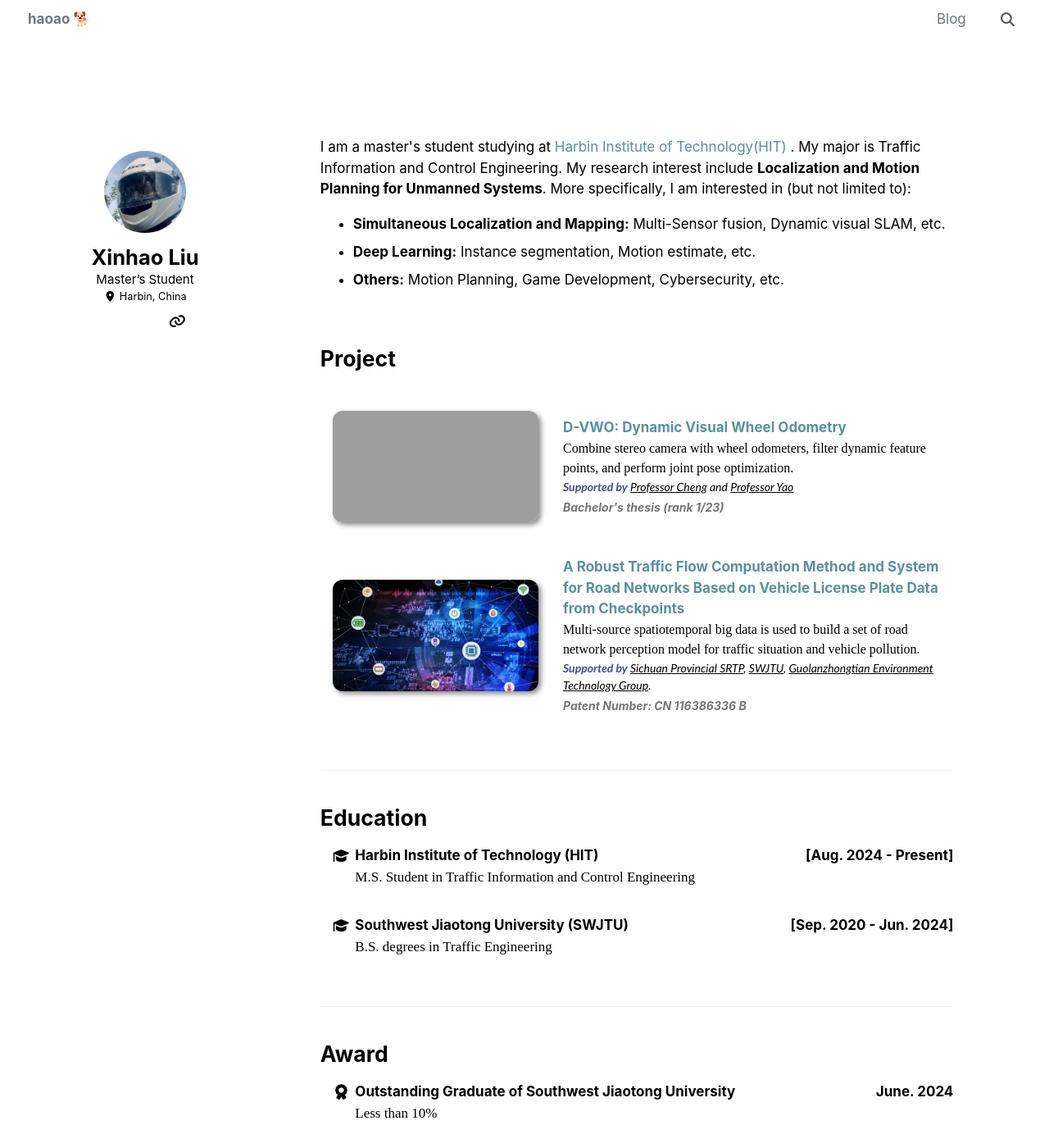
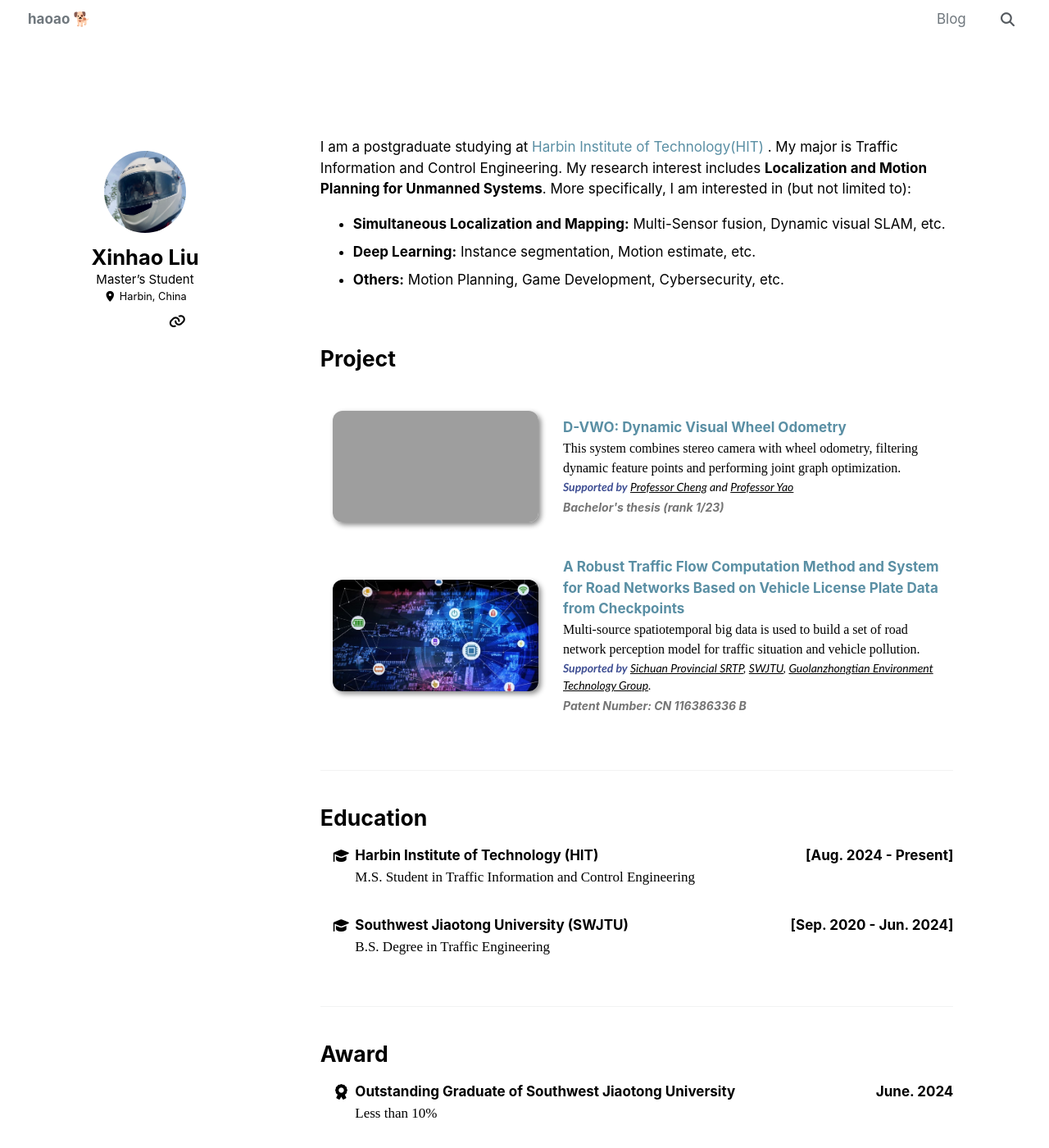
Before and after one commit to Fei-Work/Fei-Work.github.io, a Jekyll site: the page built from index.html, in a window 1280 px wide and 1400 px high. Shown: the whole window at 82% size. Built offline with Jekyll 4.4.1, drawn with Linux system fonts in a browser that asks for light colours; cached includes are drawn as plain includes; the list of posts is cut into pages by our own code; grey boxes are pictures that could not be loaded.

Commit message:
fix errors

```diff
--- a/_layouts/indroduction.html
+++ b/_layouts/indroduction.html
@@ -19,9 +19,9 @@ layout: default
 
   {% include sidebar.html %}
   <div class="archive">
-    <p>I am a master's student studying at
+    <p>I am a postgraduate studying at
       <a href="http://en.hit.edu.cn/" target="_blank"> Harbin Institute of Technology(HIT)</a>
-      . My major is Traffic Information and Control Engineering. My research interest include <strong>Localization and
+      . My major is Traffic Information and Control Engineering. My research interest includes <strong>Localization and
         Motion Planning for Unmanned Systems</strong>. More specifically, I am interested in (but not limited to):
     </p>
 
@@ -58,8 +58,8 @@ layout: default
             <div class="title">
               <a>D-VWO: Dynamic Visual Wheel Odometry</a>
             </div>
-            <div class="describe">Combine stereo camera with wheel odometers, filter dynamic feature points, and
-              perform joint pose optimization.</div>
+            <div class="describe">This system combines stereo camera with wheel odometry, filtering dynamic feature
+              points and performing joint graph optimization.</div>
             <div class="supported">
               <span style="color: #3d4d92;font-weight: bold;">Supported by</span>
               <a href="http://homepage.hit.edu.cn/chengshaowu?lang=en">Professor Cheng</a> and
@@ -126,7 +126,7 @@ layout: default
           </div>
           <div class="uni_time"><strong>[Sep. 2020 - Jun. 2024]</strong></div>
         </div>
-        <span style="font-family:'Times New Roman', Times, serif">B.S. degrees in Traffic Engineering</span>
+        <span style="font-family:'Times New Roman', Times, serif">B.S. Degree in Traffic Engineering</span>
       </li>
     </ul>
 
--- a/_sass/minimal-mistakes/_masthead.scss
+++ b/_sass/minimal-mistakes/_masthead.scss
@@ -7,6 +7,7 @@
   height: 60px;
   background-color: rgba(255, 255, 255, 0.5);
   backdrop-filter: blur(4px);
+  -webkit-backdrop-filter: blur(4px);
   font-size: 17px;
   position: fixed;
   width: 100%;
```
